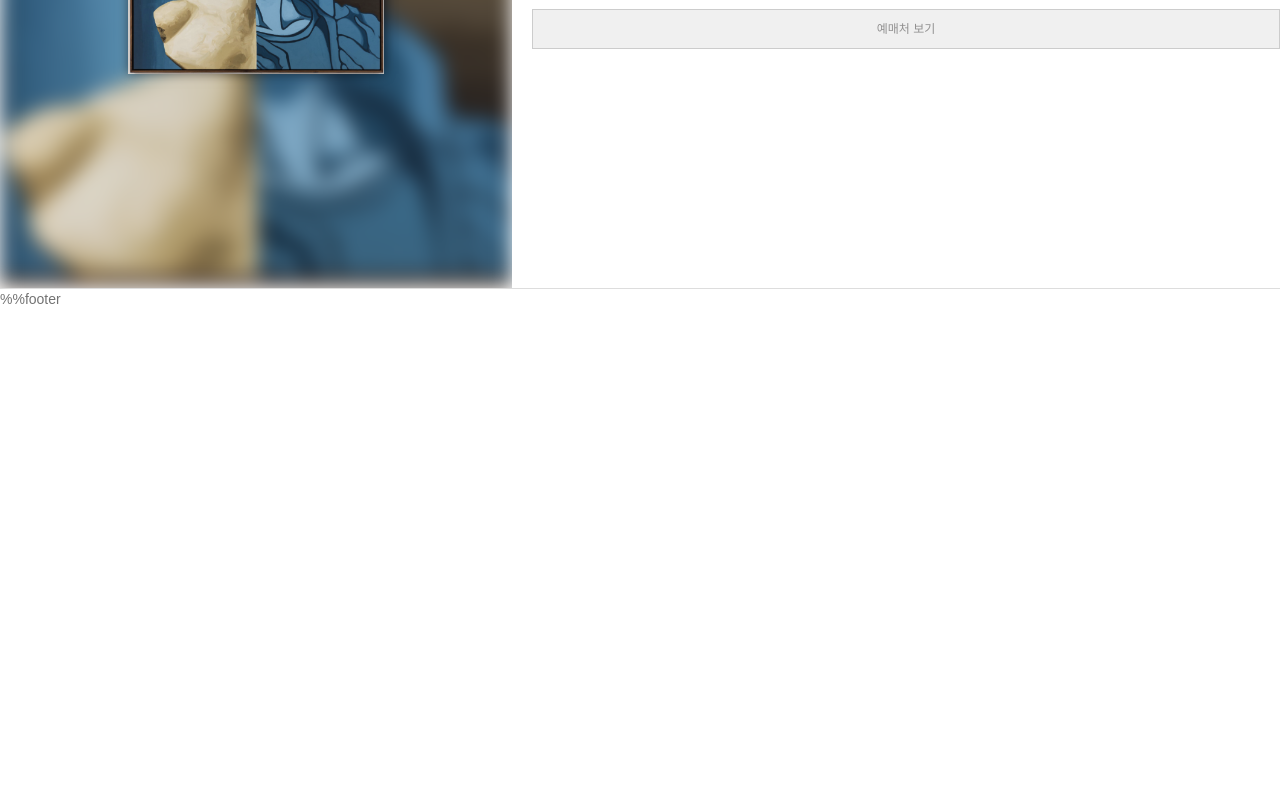
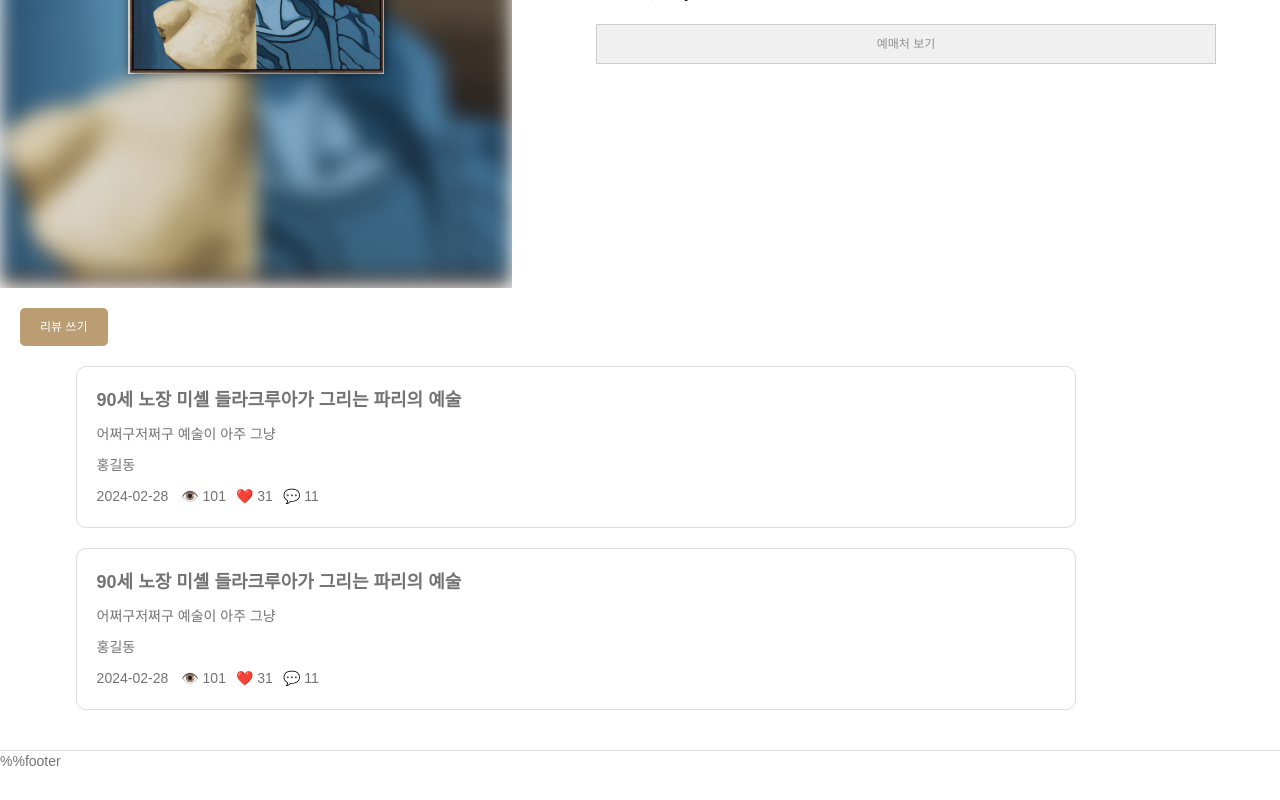
Before and after one commit to Chae-1/gallerygather, a Vue app in the folder gallerygather-front/: page /exhibitiondetails in a window 1280 px wide. Shown: the part 512-1312 px from the top of the page. Before the commit the page ends 850 px from the top, so only its background shows below. Built offline with nearby package versions, Linux system fonts and the light colour scheme; a web font is replaced by a local one.

Commit message:
change exhibition

```diff
--- a/gallerygather-front/src/layout/components/ExhibitionDetailCompo.vue
+++ b/gallerygather-front/src/layout/components/ExhibitionDetailCompo.vue
@@ -7,17 +7,19 @@
             </div>
         </div>
         <div class="exhibition-info">
-            <span>진행중</span>
-            <h1>[미술] 국보순회전: 모두의 곁으로 ‘금관총 금관, 그리고 이사지왕’</h1>
+            <span class="exhibition-status">진행중</span>
+            <h1 class="exhibition-title">[미술] 국보순회전: 모두의 곁으로 ‘금관총 금관, 그리고 이사지왕’</h1>
+            <div class="">
                 <p>2024.06.06 - 2024.09.01</p>
                 <p>보령석탄박물관</p>
+            </div>
             <div class="exhibition-desc">
                 문화는어쩌고저쩌고
             </div>
             <div class="exhibition-stats">
-                <span>👁️ 42</span>
-                <span>❤️ 0</span>
-                <span>💬 0</span>
+                <span class="view">👁️ 42</span>
+                <span class="likes">❤️ 0</span>
+                <span class="replies">💬 0</span>
             </div>
             <button class="ticket-button">예매처 보기</button>
         </div>
@@ -79,6 +81,7 @@ export default {
 }
 
 .exhibition-info {
+    margin: 5%;
     flex: 2;
     display: flex;
     flex-direction: column;
--- /dev/null
+++ b/gallerygather-front/src/layout/components/ExhibitionReviewCompo.vue
@@ -0,0 +1,143 @@
+<template>
+    <div class="exhibition-reviews">
+        <div>
+            <button>리뷰 쓰기</button>
+        </div>
+        <div class="review-content">
+            <ul class="review-list">
+                <li class="review-item">
+                    <div class="review-box">
+                        <a href="">
+                            <div class="reviewbox-title">
+                                <p>90세 노장 미셸 들라크루아가 그리는 파리의 예술</p>
+                            </div>
+                            <span class="review_detail">어쩌구저쩌구 예술이 아주 그냥</span>
+                        </a>
+                        <div class="reviewbox-by">
+                            <span class="byname">홍길동</span>
+                        </div>
+                        <div class="reviewbox-sub">
+                            <span class="text-date">2024-02-28</span>
+                            <div class="access-nums">
+                                <span class="view">👁️ 101</span>
+                                <span class="likes">❤️ 31</span>
+                                <span class="replies">💬 11</span>
+                            </div>
+                        </div>
+                    </div>
+                </li>
+                <li class="review-item">
+                    <div class="review-box">
+                        <a href="http://www.naver.com">
+                            <div class="reviewbox-title">
+                                <p>90세 노장 미셸 들라크루아가 그리는 파리의 예술</p>
+                            </div>
+                            <span class="review_detail">어쩌구저쩌구 예술이 아주 그냥</span>
+                        </a>
+                        <div class="reviewbox-by">
+                            <span class="byname">홍길동</span>
+                        </div>
+                        <div class="reviewbox-sub">
+                            <span class="text-date">2024-02-28</span>
+                            <div class="access-nums">
+                                <span class="view">👁️ 101</span>
+                                <span class="likes">❤️ 31</span>
+                                <span class="replies">💬 11</span>
+                            </div>
+                        </div>
+                    </div>
+                </li>
+            </ul>
+        </div>
+    </div>
+</template>
+
+<script>
+export default {
+
+}
+</script>
+
+<style scoped>
+.exhibition-reviews {
+    padding: 20px;
+    width: 90%;
+}
+
+.exhibition-reviews button {
+    margin: 0 5px 0 auto;
+    background-color: #ba9d73;
+    color: white;
+    border: none;
+    padding: 10px 20px;
+    cursor: pointer;
+    margin-bottom: 20px;
+    border-radius: 5px;
+}
+
+.exhibition-reviews button:hover {
+    background-color: #a78558;
+}
+
+.review-content {
+    display: flex;
+    flex-direction: column;
+    align-items: center;
+}
+
+.review-list {
+    list-style: none;
+    padding: 0;
+    margin: 0;
+    width: 100%;
+}
+
+.review-item {
+    width: 90%;
+    margin: 0 auto 20px;
+}
+
+.review-box {
+    border: 1px solid #ddd;
+    border-radius: 10px;
+    padding: 20px;
+    transition: transform 0.2s;
+}
+
+.review-box:hover {
+    transform: scale(1.012);
+}
+
+.reviewbox-title p {
+    font-size: 18px;
+    font-weight: bold;
+    margin: 0 0 10px 0;
+}
+
+.reviewbox-by {
+    margin-top: 10px;
+}
+
+.reviewbox-sub {
+    display: flex;
+    /* justify-content: space-between; */
+    align-content: center;
+    margin-top: 10px;
+    color: #8a7b6a;
+    gap: 13px;
+}
+
+.access-nums {
+    display: flex;
+    gap: 10px;
+}
+
+.access-nums .view::before,
+.access-nums .likes::before,
+.access-nums .replies::before {
+    display: inline-block;
+    /* content: url('view-icon-url'); */
+}
+
+
+</style>
--- a/gallerygather-front/src/views/PageExhibitionDetail.vue
+++ b/gallerygather-front/src/views/PageExhibitionDetail.vue
@@ -1,14 +1,16 @@
 <template>
     <section class="exhibition">
         <exhibition-detail-compo></exhibition-detail-compo>
+        <exhibition-review-compo></exhibition-review-compo>
     </section>
 </template>
 
 <script>
+import ExhibitionReviewCompo from '@/layout/components/ExhibitionReviewCompo.vue'
 import ExhibitionDetailCompo from '../layout/components/ExhibitionDetailCompo.vue'
 
 export default {
-    components: { ExhibitionDetailCompo },
+    components: { ExhibitionDetailCompo, ExhibitionReviewCompo },
 
 }
 </script>
```
Lines whose indentation alone changed are shown as unchanged.
